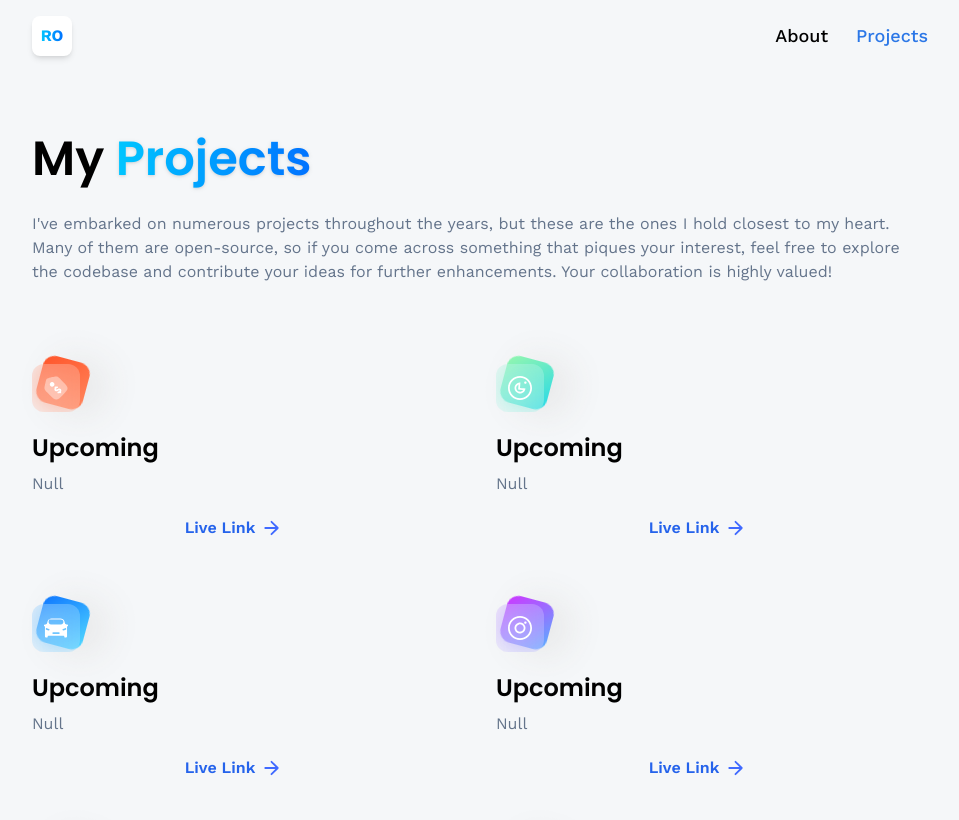
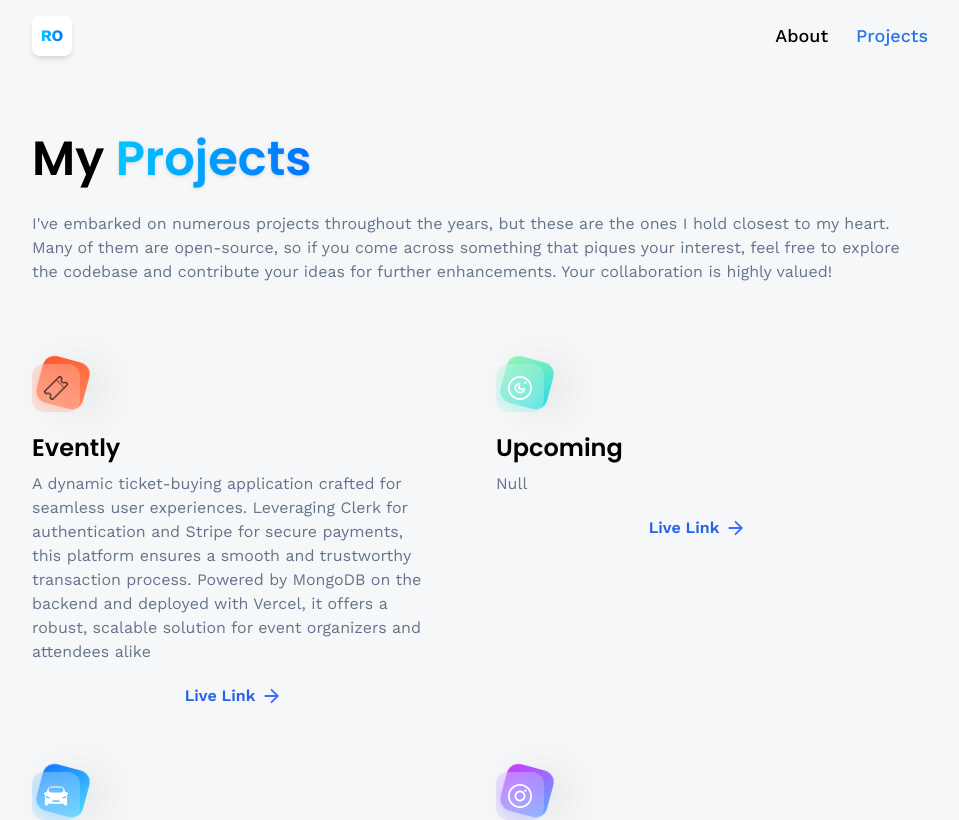
Before and after one commit to Onunkwor/3D-portfolio, a React (Vite) app: page /projects in a window 1280 px wide. Shown: the top 820 px of the page, without its empty margins (160-1119 px from the left). Built offline with nearby package versions, Linux system fonts and the light colour scheme; no server answers.

Commit message:
Added project

```diff
--- a/src/assets/icons/index.js
+++ b/src/assets/icons/index.js
@@ -26,6 +26,7 @@
 import soundoff from "./soundoff.png";
 import firebase from "./firebase.svg";
 import vercel from "./vercel.svg";
+import ticket from "./ticket.png";
 export {
   css,
   express,
@@ -54,5 +55,6 @@
   soundon,
   soundoff,
   firebase,
-  vercel
+  vercel,
+  ticket,
 };
--- a/src/constants/index.js
+++ b/src/constants/index.js
@@ -22,6 +22,7 @@
   threads,
   typescript,
   firebase,
+  ticket,
 } from "../assets/icons";
 
 export const skills = [
@@ -152,51 +153,46 @@
 
 export const projects = [
   {
-    iconUrl: pricewise,
+    iconUrl: ticket,
     theme: "btn-back-red",
-    name: "Upcoming",
+    name: "Evently",
     description:
-      "Null",
-    link: "https://github.com/onunkwor",
+      "A dynamic ticket-buying application crafted for seamless user experiences. Leveraging Clerk for authentication and Stripe for secure payments, this platform ensures a smooth and trustworthy transaction process. Powered by MongoDB on the backend and deployed with Vercel, it offers a robust, scalable solution for event organizers and attendees alike",
+    link: "https://evently-ticket-app.vercel.app",
   },
   {
     iconUrl: threads,
     theme: "btn-back-green",
     name: "Upcoming",
-    description:
-      "Null",
+    description: "Null",
     link: "https://github.com/onunkwor",
   },
   {
     iconUrl: car,
     theme: "btn-back-blue",
     name: "Upcoming",
-    description:
-    "Null",
-  link: "https://github.com/onunkwor",
+    description: "Null",
+    link: "https://github.com/onunkwor",
   },
   {
     iconUrl: snapgram,
     theme: "btn-back-pink",
     name: "Upcoming",
-    description:
-    "Null",
-  link: "https://github.com/onunkwor",
+    description: "Null",
+    link: "https://github.com/onunkwor",
   },
   {
     iconUrl: estate,
     theme: "btn-back-black",
     name: "Upcoming",
-    description:
-      "Null",
+    description: "Null",
     link: "https://github.com/onunkwor",
   },
   {
     iconUrl: summiz,
     theme: "btn-back-yellow",
     name: "Upcoming",
-    description:
-      "Null",
+    description: "Null",
     link: "https://github.com/onunkwor",
-  }
+  },
 ];
```
Also changed, not shown: src/assets/icons/ticket.png (added).
